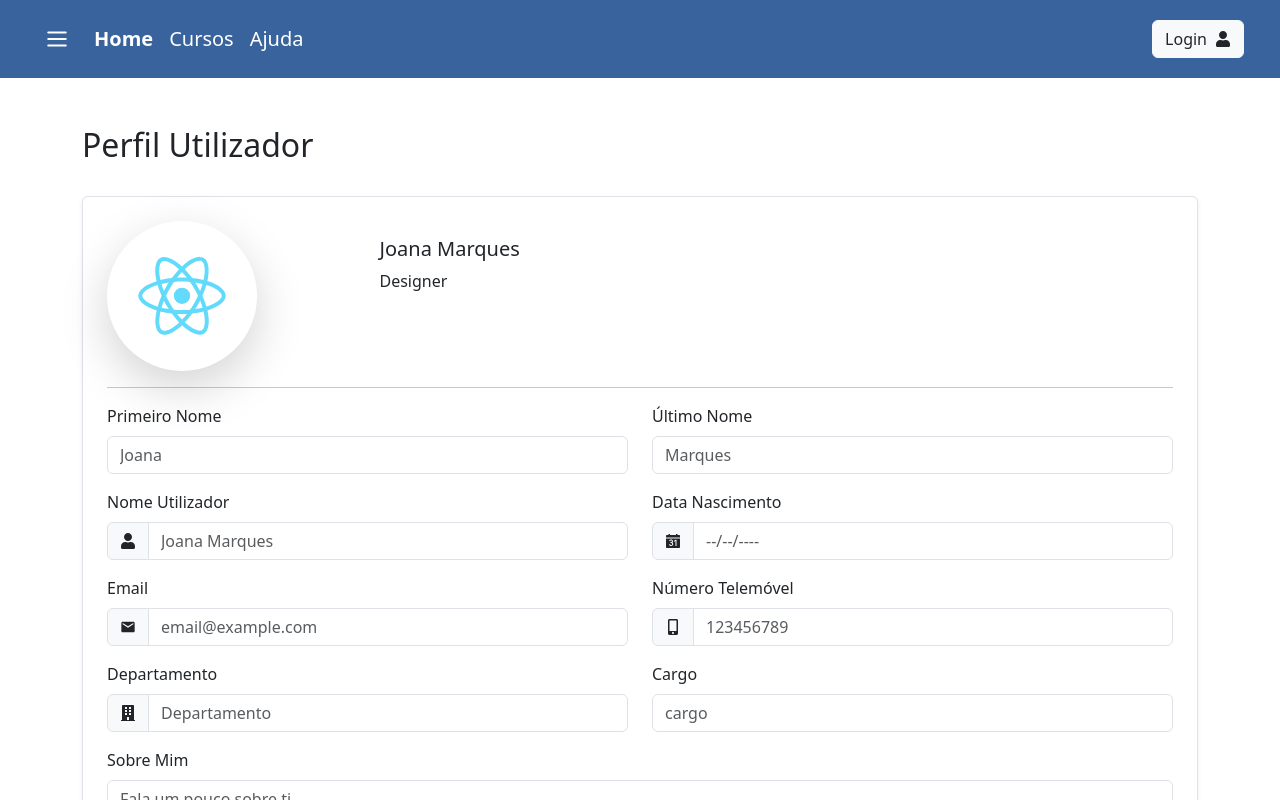
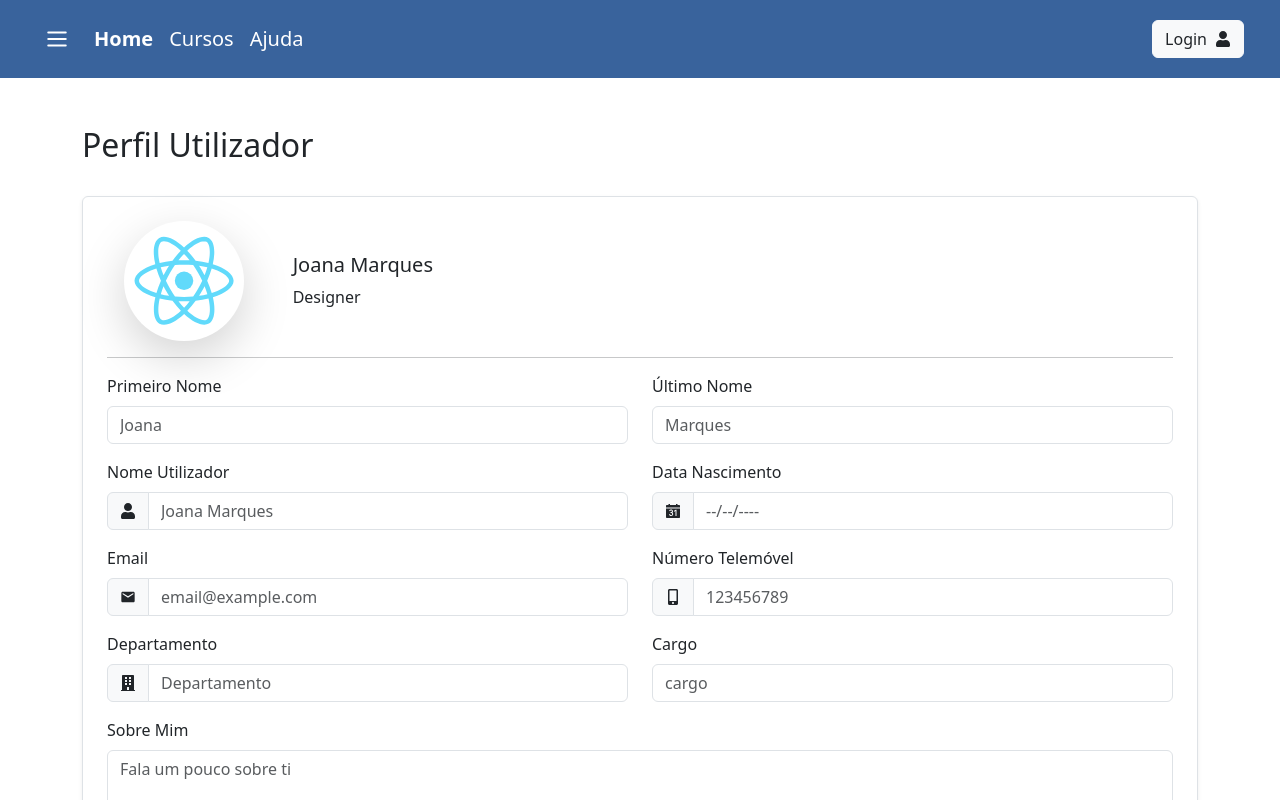
Before and after one commit to alexmarquesrm/softskills-web, a React (Create React App) app in the folder frontend/: page /utilizadores/perfil in a window 1280 px wide. Shown: the top 800 px of the page. Built offline with nearby package versions, Linux system fonts and the light colour scheme; no server answers.

Commit message:
Fix no layout do Perfil do Utilizador

```diff
--- a/frontend/src/pages/userProfile.js
+++ b/frontend/src/pages/userProfile.js
@@ -1,9 +1,9 @@
-import React, { useState } from 'react';
-import { Container, Row, Col, Form } from 'react-bootstrap';
-import profilePic from '../logo.svg';
+import React, { useState } from "react";
+import { Container, Row, Col, Form } from "react-bootstrap";
+import profilePic from "../logo.svg";
 
-import Guardar from '../components/buttons/saveButton';
-import InputField from '../components/textFields/basic';
+import Guardar from "../components/buttons/saveButton";
+import InputField from "../components/textFields/basic";
 
 import { FaRegSave } from "react-icons/fa";
 import { MdEmail } from "react-icons/md";
@@ -33,14 +33,14 @@ const PerfilUtilizador = () => {
     const { name, value, type, checked } = e.target;
     setFormData({
       ...formData,
-      [name]: type === 'checkbox' ? checked : value
+      [name]: type === "checkbox" ? checked : value,
     });
   };
 
   return (
     <Container className="mt-5">
       <Row className="justify-content-start">
-        <Col md={12} className="mb-4">
+        <Col md={10} className="mb-4">
           <h2 className="form-title">Perfil Utilizador</h2>
         </Col>
       </Row>
@@ -48,27 +48,51 @@ const PerfilUtilizador = () => {
       <Row className="justify-content-start mb-4">
         <Col md={12}>
           <div className="border p-4 shadow-sm rounded">
-            <Row className="mb-3">
-              <Col md={3} className="text-start">
-                <div className="perfil-container d-flex flex-column align-items-start">
+            <Row
+              className="mb-3"
+              style={{
+                display: "flex",
+                alignItems: "center",
+                justifyContent: "flex-start",
+              }}
+            >
+              <Col
+                xs={4}
+                sm={3}
+                md={2}
+                className="text-start"
+                style={{
+                  paddingRight: "1em",
+                  display: "flex",
+                  justifyContent: "center",
+                }}
+              >
+                <div className="perfil-container d-flex flex-column align-items-center">
                   <img
                     src={profilePic}
                     alt="Foto de Perfil"
                     className="rounded-circle perfil-img shadow-lg"
-                    width="150"
-                    height="150"
+                    width="120"
+                    height="120"
+                    style={{ objectFit: "cover" }}
                   />
                 </div>
               </Col>
-              <Col md={9} className="text-start">
+
+
+              <Col
+                xs={8}
+                sm={9}
+                md={10}
+                className="text-start d-flex flex-column justify-content-center"
+                style={{ paddingLeft: "1em" }}
+              >
                 <h5 className="mt-3 perfil-nome">Joana Marques</h5>
                 <p>{cargo}</p>
               </Col>
             </Row>
 
-
             <hr />
-
 
             <Row className="justify-content-start">
               <Col md={12}>
@@ -173,7 +197,7 @@ const PerfilUtilizador = () => {
                       onChange={handleChange}
                       colSize={12}
                       rows={5}
-                      style={{ resize: 'none' }}
+                      style={{ resize: "none" }}
                     />
                   </Row>
 
@@ -200,11 +224,10 @@ const PerfilUtilizador = () => {
                     />
                   </Row>
 
-                  {/* Notificações Section */}
                   <Row className="mb-3">
                     <Col md={12}>
                       <Form.Group>
-                        <strong>Notificações</strong> {/* Texto em negrito acima */}
+                        <strong>Notificações</strong>
                         <Form.Check
                           type="switch"
                           id="receberEmails"
@@ -233,7 +256,11 @@ const PerfilUtilizador = () => {
                   </Row>
 
                   <div className="text-center mt-4">
-                    <Guardar text={'Guardar'} onClick={() => alert("Botão clicado")} Icon={FaRegSave} />
+                    <Guardar
+                      text={"Guardar"}
+                      onClick={() => alert("Botão clicado")}
+                      Icon={FaRegSave}
+                    />
                   </div>
                 </div>
               </Col>
```
